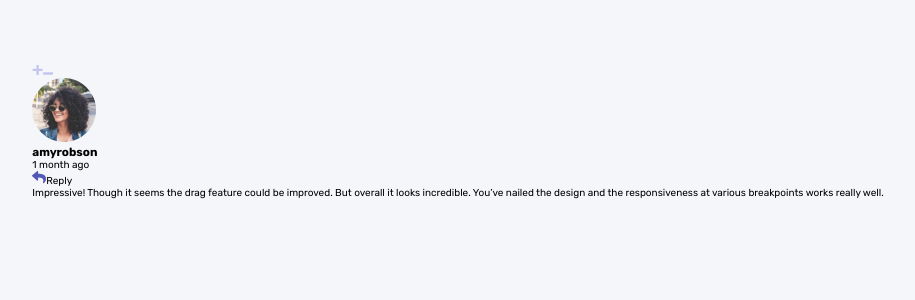
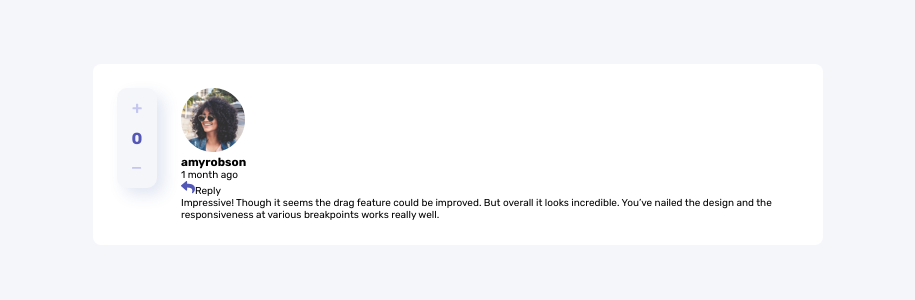
Before and after one commit to adarshcodes/interective-comment-section, a React (Create React App) app: page / in a window 1280 px wide. Shown: the top 300 px of the page, without its empty margins (182-1097 px from the left). Built offline with nearby package versions, Linux system fonts and the light colour scheme.

Commit message:
completed voting component

```diff
--- a/src/Assets/sass/components/_comment.scss
+++ b/src/Assets/sass/components/_comment.scss
@@ -7,3 +7,11 @@
 	align-items: flex-start;
 	padding: 6.4rem;
 }
+
+.comment {
+	padding: 2.4rem;
+	width: 73rem;
+	border-radius: 0.8rem;
+	background-color: $white;
+	@include flex-row;
+}
--- /dev/null
+++ b/src/Assets/sass/components/_votes.scss
@@ -0,0 +1,39 @@
+.vote-counter {
+	@include neuShadow-1;
+	@include flex-column;
+	justify-content: space-between;
+	align-items: center;
+	background-color: $very-light-gray;
+	border-radius: 1rem;
+	width: 4rem;
+	height: 10rem;
+	padding: 1rem 1.5rem;
+	margin-right: 2.4rem;
+
+	&__vote-icon {
+		@include flex-row-center;
+		width: 2rem;
+		height: 2rem;
+		cursor: pointer;
+		border-radius: 50%;
+		transition: all 0.3s;
+
+		img {
+			width: 1rem;
+		}
+
+		&:hover {
+			@include neuHover;
+		}
+
+		&:active {
+			@include neuActive;
+		}
+	}
+
+	&__vote-count {
+		font-size: 1.6rem;
+		font-weight: 700;
+		color: $moderate-blue;
+	}
+}
--- a/src/Assets/sass/main.css
+++ b/src/Assets/sass/main.css
@@ -32,4 +32,56 @@ body {
   align-items: flex-start;
   padding: 6.4rem;
 }
+
+.comment {
+  padding: 2.4rem;
+  width: 73rem;
+  border-radius: 0.8rem;
+  background-color: #ffffff;
+  display: flex;
+  flex-direction: row;
+}
+
+.vote-counter {
+  box-shadow: inset 0 0 15px rgba(55, 84, 170, 0), inset 0 0 20px rgba(255, 255, 255, 0), 7px 7px 15px rgba(55, 84, 170, 0.15), -7px -7px 20px white, inset 0px 0px 4px rgba(255, 255, 255, 0.2);
+  display: flex;
+  flex-direction: column;
+  justify-content: space-between;
+  align-items: center;
+  background-color: #f5f6fa;
+  border-radius: 1rem;
+  width: 4rem;
+  height: 10rem;
+  padding: 1rem 1.5rem;
+  margin-right: 2.4rem;
+}
+
+.vote-counter__vote-icon {
+  display: flex;
+  justify-content: center;
+  align-items: center;
+  width: 2rem;
+  height: 2rem;
+  cursor: pointer;
+  border-radius: 50%;
+  transition: all 0.3s;
+}
+
+.vote-counter__vote-icon img {
+  width: 1rem;
+}
+
+.vote-counter__vote-icon:hover {
+  box-shadow: -2px -2px 6px rgba(255, 255, 255, 0.6), -2px -2px 4px rgba(255, 255, 255, 0.4), 2px 2px 2px rgba(255, 255, 255, 0.05), 2px 2px 4px rgba(0, 0, 0, 0.1);
+}
+
+.vote-counter__vote-icon:active {
+  box-shadow: inset -2px -2px 6px rgba(255, 255, 255, 0.7), inset -2px -2px 4px rgba(255, 255, 255, 0.5), inset 2px 2px 2px rgba(255, 255, 255, 0.075), inset 2px 2px 4px rgba(0, 0, 0, 0.15);
+}
+
+.vote-counter__vote-count {
+  font-size: 1.6rem;
+  font-weight: 700;
+  color: #5457b6;
+}
 /*# sourceMappingURL=main.css.map */
--- a/src/Assets/sass/main.scss
+++ b/src/Assets/sass/main.scss
@@ -9,4 +9,4 @@
 
 // Components
 @import "./components/comment";
-// @import "./components/attribution";
+@import "./components/votes";
--- a/src/components/Comment.jsx
+++ b/src/components/Comment.jsx
@@ -9,9 +9,22 @@ import ReplyIcon from "../assets/images/icon-reply.svg";
 import Avatar from "../assets/images/avatars/image-amyrobson.webp";
 
 function Comment() {
+	const [vote, setVote] = React.useState(0);
+
+	function upvote() {
+		setVote((prevCount) => prevCount + 1);
+		console.log("It's working");
+	}
+
+	function downvote() {
+		setVote((prevCount) => prevCount - 1);
+		console.log("It's working");
+	}
+
 	return (
 		<div className="comment">
-			<VoteCounter />
+			<VoteCounter incre={upvote} decre={downvote} count={vote} />
+
 			<div className="comment--user-details">
 				<div className="comment--user-details__user-info">
 					<div className="comment--user-details__user-info__data">
--- a/src/components/VoteCounter.jsx
+++ b/src/components/VoteCounter.jsx
@@ -6,11 +6,18 @@ import React from "react";
 import Plus from "../assets/images/icon-plus.svg";
 import Minus from "../assets/images/icon-minus.svg";
 
-function VoteCounter() {
+function VoteCounter(props) {
 	return (
 		<div className="vote-counter">
-			<img src={Plus} alt="upvote" className="vote-counter__votes-icon" />
-			<img src={Minus} alt="downvote" className="vote-counter__votes-icon" />
+			<div className="vote-counter__vote-icon" onClick={props.incre}>
+				<img src={Plus} alt="upvote" />
+			</div>
+
+			<p className="vote-counter__vote-count">{props.count}</p>
+
+			<div className="vote-counter__vote-icon" onClick={props.decre}>
+				<img src={Minus} alt="downvote" />
+			</div>
 		</div>
 	);
 }
```
Also changed, not shown: src/Assets/sass/abstract/_mixins.scss (+20 -0 lines), 1 other file (tests, documents, lock files or other folders).
